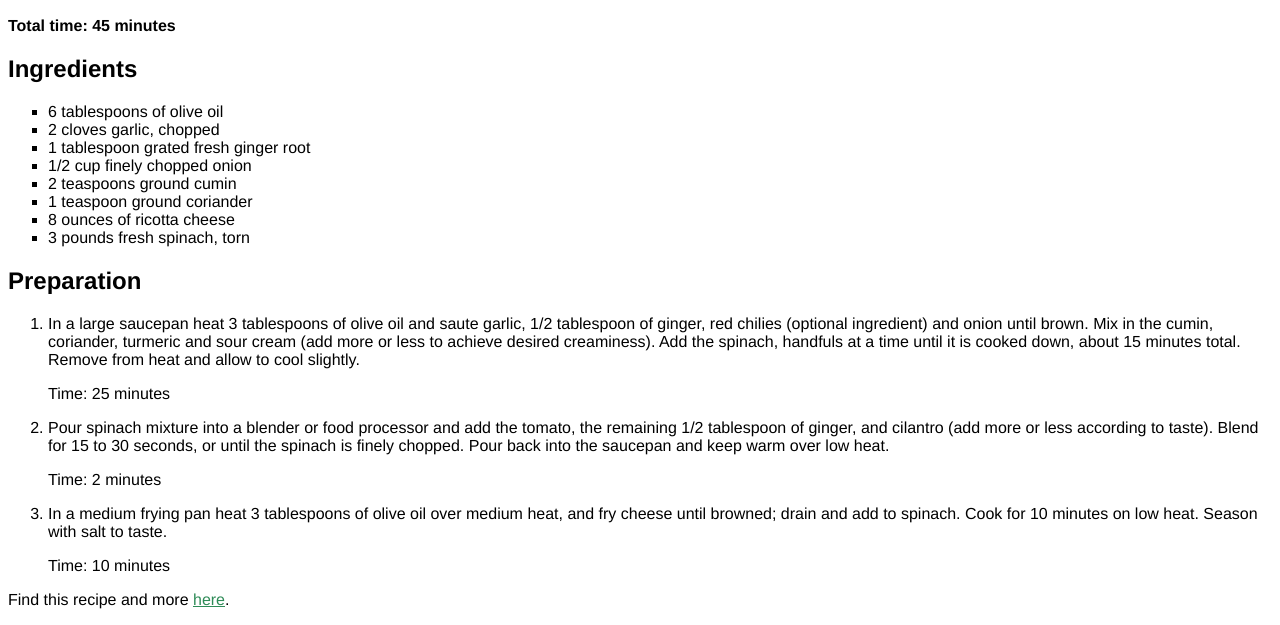
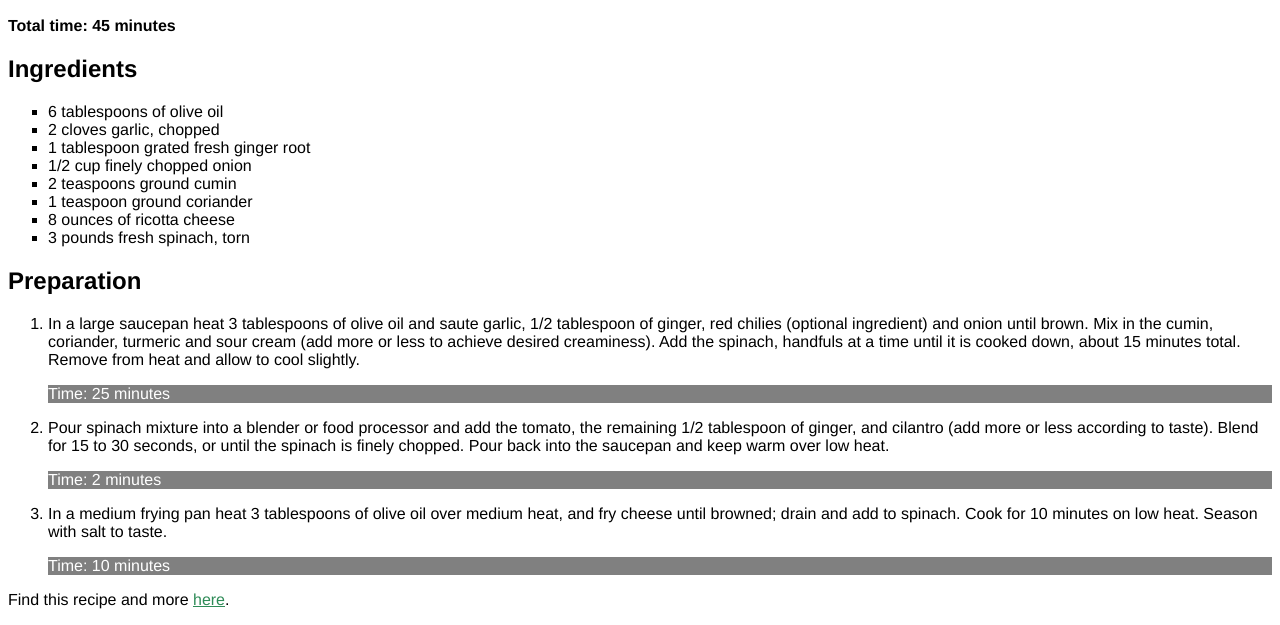
Before and after one commit to szhu2001/Indian-Recipe, a plain HTML site: page index.html in a window 1280 px wide. Shown: the part 291-916 px from the top of the page. Drawn offline with Linux system fonts and the light colour scheme.

Commit message:
2nd commit
changes in class "time"

```diff
--- a/index.html
+++ b/index.html
@@ -30,15 +30,15 @@
   <ol>
     <li>
       <p>In a large saucepan heat 3 tablespoons of olive oil and saute garlic, 1/2 tablespoon of ginger, red chilies (optional ingredient) and onion until brown. Mix in the cumin, coriander, turmeric and sour cream (add more or less to achieve desired creaminess). Add the spinach, handfuls at a time until it is cooked down, about 15 minutes total. Remove from heat and allow to cool slightly.</p>
-      <p>Time: 25 minutes</p>
+      <p class="time">Time: 25 minutes</p>
     </li>
     <li>
       <p>Pour spinach mixture into a blender or food processor and add the tomato, the remaining 1/2 tablespoon of ginger, and cilantro (add more or less according to taste). Blend for 15 to 30 seconds, or until the spinach is finely chopped. Pour back into the saucepan and keep warm over low heat.</p>
-      <p>Time: 2 minutes</p>
+      <p class="time">Time: 2 minutes</p>
     </li>
     <li>
       <p>In a medium frying pan heat 3 tablespoons of olive oil over medium heat, and fry cheese until browned; drain and add to spinach. Cook for 10 minutes on low heat. Season with salt to taste.</p>
-      <p>Time: 10 minutes</p>
+      <p class="time">Time: 10 minutes</p>
     </li>
   </ol>
 
--- a/style.css
+++ b/style.css
@@ -23,9 +23,8 @@ h1{
 }
 
 .time {
-  background-color: gray;
+  background-color: grey;
   color: white;
-
 }
 
 .external-link {
```
